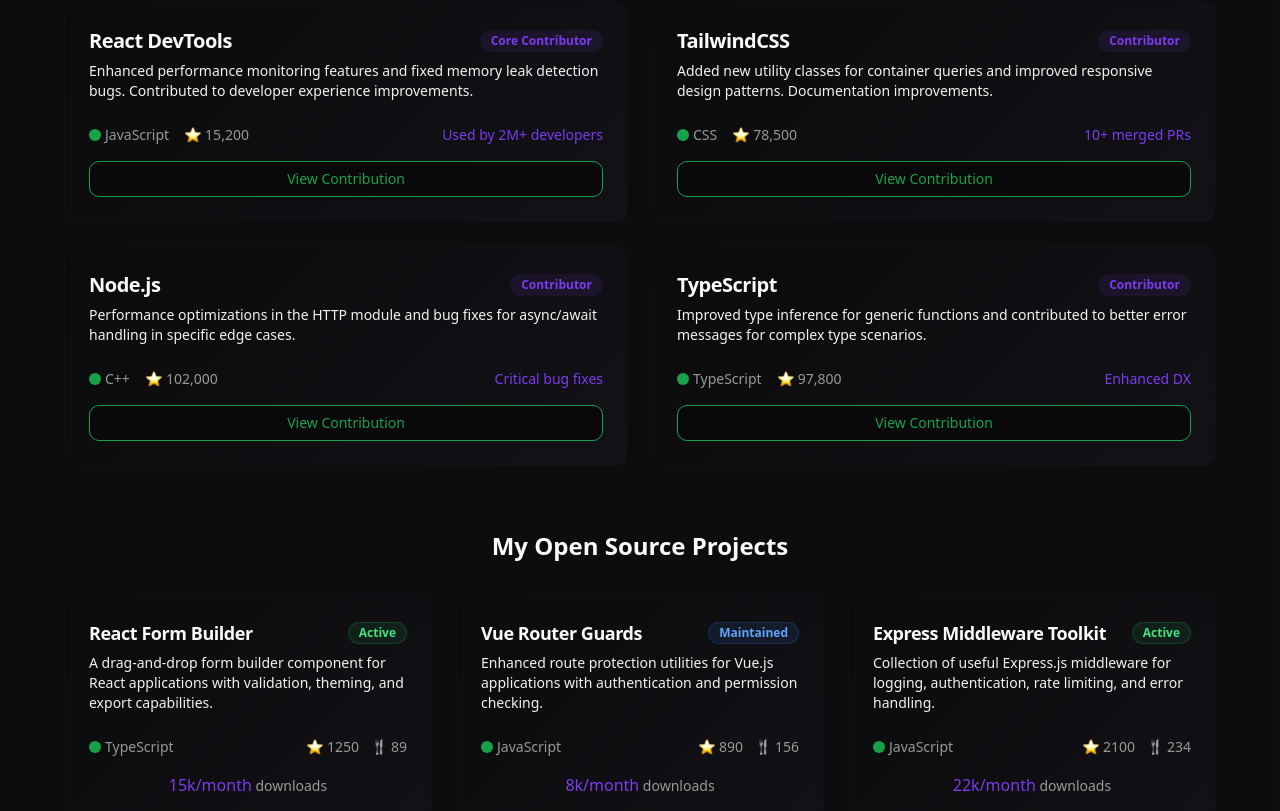
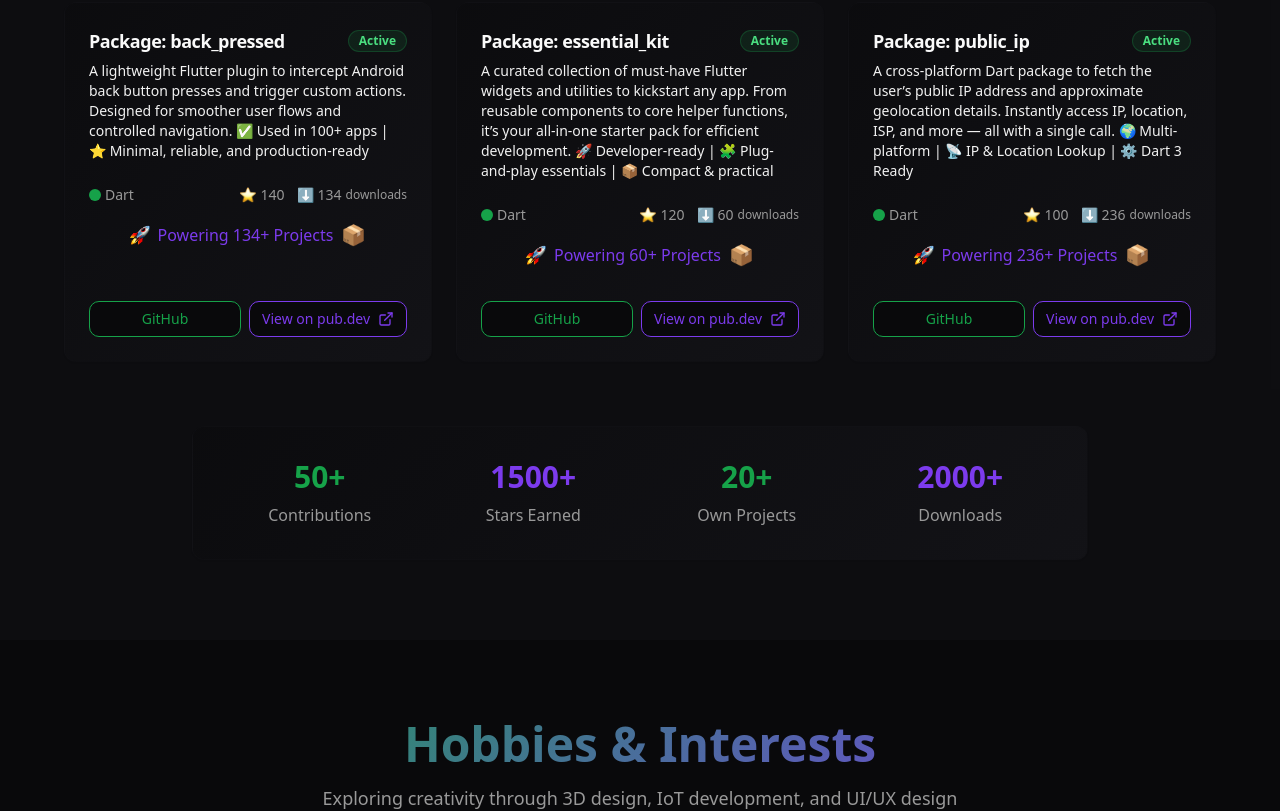
Before and after one commit to hey-om7/portfolio-heyom, a React (Vite) app: page / in a window 1280 px wide. Shown: the part 5200-6011 px from the top of the page. Built offline with nearby package versions, Linux system fonts and the light colour scheme.

Commit message:
Refactor OpenSource component to update own projects and remove major contributions section

```diff
--- a/src/components/OpenSource.tsx
+++ b/src/components/OpenSource.tsx
@@ -1,73 +1,35 @@
 import { Card, CardContent, CardDescription, CardHeader, CardTitle } from "@/components/ui/card";
 import { Button } from "@/components/ui/button";
 import { Badge } from "@/components/ui/badge";
-
-const contributions = [
-  {
-    project: "React DevTools",
-    description: "Enhanced performance monitoring features and fixed memory leak detection bugs. Contributed to developer experience improvements.",
-    language: "JavaScript",
-    stars: 15200,
-    role: "Core Contributor",
-    impact: "Used by 2M+ developers",
-    link: "https://github.com/facebook/react"
-  },
-  {
-    project: "TailwindCSS",
-    description: "Added new utility classes for container queries and improved responsive design patterns. Documentation improvements.",
-    language: "CSS",
-    stars: 78500,
-    role: "Contributor",
-    impact: "10+ merged PRs",
-    link: "https://github.com/tailwindlabs/tailwindcss"
-  },
-  {
-    project: "Node.js",
-    description: "Performance optimizations in the HTTP module and bug fixes for async/await handling in specific edge cases.",
-    language: "C++",
-    stars: 102000,
-    role: "Contributor",
-    impact: "Critical bug fixes",
-    link: "https://github.com/nodejs/node"
-  },
-  {
-    project: "TypeScript",
-    description: "Improved type inference for generic functions and contributed to better error messages for complex type scenarios.",
-    language: "TypeScript",
-    stars: 97800,
-    role: "Contributor",
-    impact: "Enhanced DX",
-    link: "https://github.com/microsoft/TypeScript"
-  }
-];
+import { ExternalLink } from 'lucide-react';
 
 const ownProjects = [
   {
-    name: "React Form Builder",
-    description: "A drag-and-drop form builder component for React applications with validation, theming, and export capabilities.",
-    language: "TypeScript",
-    stars: 1250,
-    forks: 89,
+    name: "Package: back_pressed",
+    description: "A lightweight Flutter plugin to intercept Android back button presses and trigger custom actions. Designed for smoother user flows and controlled navigation.\n✅ Used in 100+ apps | ⭐ Minimal, reliable, and production-ready",
+    language: "Dart",
+    stars: 140,
+    downloads: 134,
     status: "Active",
-    downloads: "15k/month"
+    pubUrl: "https://pub.dev/packages/back_pressed"
   },
   {
-    name: "Vue Router Guards",
-    description: "Enhanced route protection utilities for Vue.js applications with authentication and permission checking.",
-    language: "JavaScript",
-    stars: 890,
-    forks: 156,
-    status: "Maintained",
-    downloads: "8k/month"
+    name: "Package: essential_kit",
+    description: "A curated collection of must-have Flutter widgets and utilities to kickstart any app. From reusable components to core helper functions, it’s your all-in-one starter pack for efficient development.\n🚀 Developer-ready | 🧩 Plug-and-play essentials | 📦 Compact & practical",
+    language: "Dart",
+    stars: 120,
+    downloads: 60,
+    status: "Active",
+    pubUrl: "https://pub.dev/packages/essential_kit"
   },
   {
-    name: "Express Middleware Toolkit",
-    description: "Collection of useful Express.js middleware for logging, authentication, rate limiting, and error handling.",
-    language: "JavaScript",
-    stars: 2100,
-    forks: 234,
+    name: "Package: public_ip",
+    description: "A cross-platform Dart package to fetch the user’s public IP address and approximate geolocation details. Instantly access IP, location, ISP, and more — all with a single call.\n🌍 Multi-platform | 📡 IP & Location Lookup | ⚙️ Dart 3 Ready",
+    language: "Dart",
+    stars: 100,
+    downloads: 236,
     status: "Active",
-    downloads: "22k/month"
+    pubUrl: "https://pub.dev/packages/public_ip"
   }
 ];
 
@@ -84,56 +46,6 @@ const OpenSource = () => {
           </p>
         </div>
 
-        {/* Major Contributions */}
-        <div className="mb-16">
-          <h3 className="text-2xl font-bold text-center mb-8 text-foreground">
-            Major Contributions
-          </h3>
-          <div className="grid md:grid-cols-2 gap-6 max-w-6xl mx-auto">
-            {contributions.map((contrib, index) => (
-              <Card key={index} className="group bg-gradient-secondary border-border/50 hover:shadow-card transition-all duration-300 hover:scale-[1.02]">
-                <CardHeader>
-                  <div className="flex items-center justify-between">
-                    <CardTitle className="text-xl text-foreground">{contrib.project}</CardTitle>
-                    <Badge variant="secondary" className="bg-accent/10 text-accent">
-                      {contrib.role}
-                    </Badge>
-                  </div>
-                  <CardDescription className="text-card-foreground">
-                    {contrib.description}
-                  </CardDescription>
-                </CardHeader>
-                <CardContent>
-                  <div className="flex items-center justify-between mb-4">
-                    <div className="flex items-center gap-4 text-sm text-muted-foreground">
-                      <span className="flex items-center gap-1">
-                        <div className="w-3 h-3 rounded-full bg-primary"></div>
-                        {contrib.language}
-                      </span>
-                      <span className="flex items-center gap-1">
-                        <img
-                          src="/images/icons/⭐ Star (Celestial, Night, Sky).png"
-                          alt="Stars"
-                          className="w-4 h-4 object-contain"
-                          onError={(e) => {
-                            const target = e.target as HTMLImageElement;
-                            target.style.display = 'none';
-                          }}
-                        />
-                        {contrib.stars.toLocaleString()}
-                      </span>
-                    </div>
-                    <span className="text-sm font-medium text-accent">{contrib.impact}</span>
-                  </div>
-                  <Button variant="outline" size="sm" className="w-full border-primary text-primary hover:bg-primary hover:text-primary-foreground">
-                    View Contribution
-                  </Button>
-                </CardContent>
-              </Card>
-            ))}
-          </div>
-        </div>
-
         {/* Own Projects */}
         <div>
           <h3 className="text-2xl font-bold text-center mb-8 text-foreground">
@@ -141,7 +53,7 @@ const OpenSource = () => {
           </h3>
           <div className="grid lg:grid-cols-3 gap-6 max-w-6xl mx-auto">
             {ownProjects.map((project, index) => (
-              <Card key={index} className="group bg-gradient-secondary border-border/50 hover:shadow-card transition-all duration-300 hover:scale-[1.02]">
+              <Card key={index} className="group bg-gradient-secondary border-border/50 hover:shadow-card transition-all duration-300 hover:scale-[1.02] flex flex-col">
                 <CardHeader>
                   <div className="flex items-center justify-between">
                     <CardTitle className="text-lg text-foreground">{project.name}</CardTitle>
@@ -160,7 +72,7 @@ const OpenSource = () => {
                     {project.description}
                   </CardDescription>
                 </CardHeader>
-                <CardContent>
+                <CardContent className="flex flex-col flex-1">
                   <div className="flex items-center justify-between mb-4 text-sm text-muted-foreground">
                     <span className="flex items-center gap-1">
                       <div className="w-3 h-3 rounded-full bg-primary"></div>
@@ -180,30 +92,45 @@ const OpenSource = () => {
                         {project.stars}
                       </span>
                       <span className="flex items-center gap-1">
-                        <img
-                          src="/images/icons/🍴 Fork And Knife (Cutlery, Utensils, Tableware).png"
-                          alt="Forks"
-                          className="w-4 h-4 object-contain"
-                          onError={(e) => {
-                            const target = e.target as HTMLImageElement;
-                            target.style.display = 'none';
-                          }}
-                        />
-                        {project.forks}
+                        <span className="font-medium text-accent">⬇️</span>
+                        {project.downloads}
+                        <span className="text-xs text-muted-foreground">downloads</span>
                       </span>
                     </div>
                   </div>
-                  <div className="text-center mb-4">
-                    <span className="text-accent font-medium">{project.downloads}</span>
-                    <span className="text-muted-foreground text-sm"> downloads</span>
+                  <div className="text-center mb-4 flex items-center justify-center gap-2">
+                    <img
+                      src="/images/icons/🚀 Rocket (Spacecraft, Rocketship, SpaceX).png"
+                      alt="Powering"
+                      className="w-5 h-5 inline-block"
+                      style={{ display: 'inline-block' }}
+                      onError={e => { (e.target as HTMLImageElement).style.display = 'none'; }}
+                    />
+                    <span className="text-accent font-medium">
+                      Powering {project.downloads}+ Projects
+                    </span>
+                    <span className="text-xl">📦</span>
                   </div>
-                  <div className="flex gap-2">
+                  <div className="flex-1" />
+                  <div className="flex gap-2 pt-2 mt-2">
                     <Button variant="outline" size="sm" className="flex-1 border-primary text-primary hover:bg-primary hover:text-primary-foreground">
                       GitHub
                     </Button>
-                    <Button variant="outline" size="sm" className="flex-1 border-accent text-accent hover:bg-accent hover:text-accent-foreground">
-                      NPM
-                    </Button>
+                    <a
+                      href={project.pubUrl}
+                      target="_blank"
+                      rel="noopener noreferrer"
+                      className="flex-1"
+                    >
+                      <Button
+                        variant="outline"
+                        size="sm"
+                        className="w-full border-accent text-accent hover:bg-accent hover:text-accent-foreground flex items-center justify-center gap-2"
+                        type="button"
+                      >
+                        View on pub.dev <ExternalLink className="w-4 h-4" />
+                      </Button>
+                    </a>
                   </div>
                 </CardContent>
               </Card>
@@ -221,16 +148,16 @@ const OpenSource = () => {
                   <div className="text-muted-foreground">Contributions</div>
                 </div>
                 <div>
-                  <div className="text-3xl font-bold text-accent mb-2">25k+</div>
+                  <div className="text-3xl font-bold text-accent mb-2">1500+</div>
                   <div className="text-muted-foreground">Stars Earned</div>
                 </div>
                 <div>
-                  <div className="text-3xl font-bold text-primary mb-2">3</div>
+                  <div className="text-3xl font-bold text-primary mb-2">20+</div>
                   <div className="text-muted-foreground">Own Projects</div>
                 </div>
                 <div>
-                  <div className="text-3xl font-bold text-accent mb-2">45k</div>
-                  <div className="text-muted-foreground">Monthly Downloads</div>
+                  <div className="text-3xl font-bold text-accent mb-2">2000+</div>
+                  <div className="text-muted-foreground">Downloads</div>
                 </div>
               </div>
             </CardContent>
```
